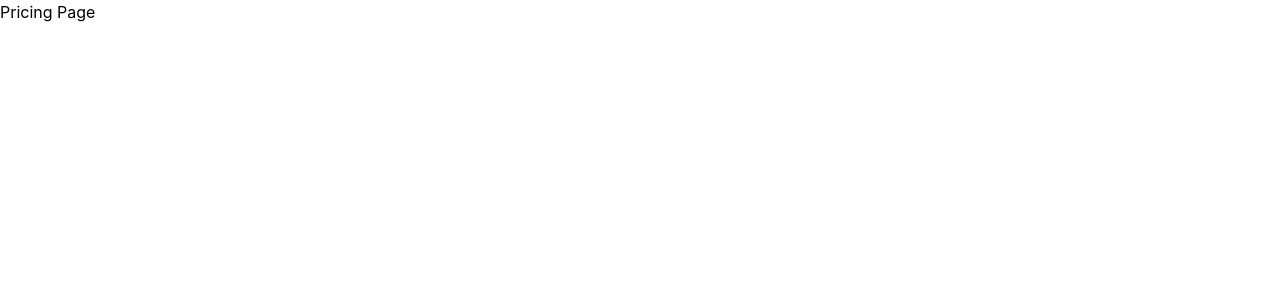
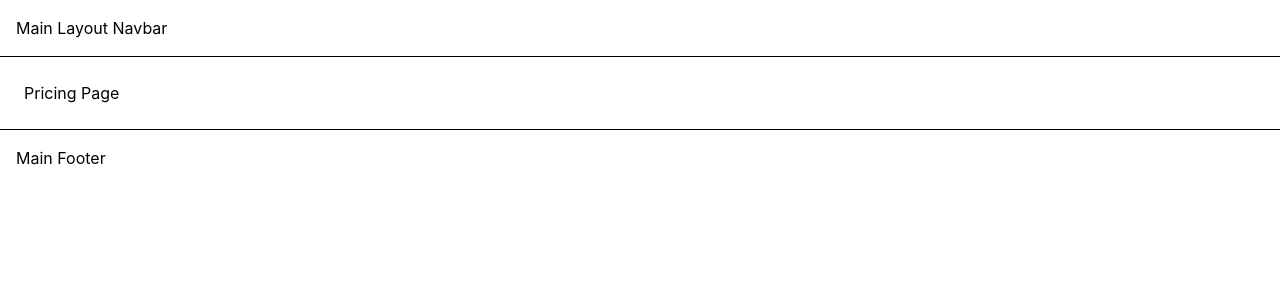
Before and after one commit to Ashu11122000/Dashboard-UI, a React (Vite) app: page /pricing in a window 1280 px wide. Shown: the top 300 px of the page. Built offline with nearby package versions, Linux system fonts and the light colour scheme.

Commit message:
Updated Main, Auth and Dashboard layouts

```diff
--- a/src/layouts/AuthLayout.jsx
+++ b/src/layouts/AuthLayout.jsx
@@ -0,0 +1,13 @@
+import { Outlet } from "react-router-dom";
+
+function AuthLayout() {
+    return (
+    <div className="min-h-screen flex items-center justify-center bg-slate-100">
+        <div className="w-full max-w-md p-8 bg-white rounded-xl shadow-lg">
+            <Outlet />
+        </div>
+    </div>
+    );
+}
+
+export default AuthLayout;
--- a/src/layouts/DashboardLayout.jsx
+++ b/src/layouts/DashboardLayout.jsx
@@ -0,0 +1,26 @@
+import { Outlet } from "react-router-dom";
+
+function DashboardLayout() {
+  return (
+    <div className="min-h-screen flex">
+        {/* Sidebar placeholder */}
+        <aside className="w-64 bg-slate-900 text-white p-6">
+            <h2>Dashboard Sidebar</h2>
+        </aside>
+
+        {/* Main content */}
+        <div className="flex-1">
+            {/* Topbar placeholder */}
+            <header className="p-4 border-b bg-white">
+                <h2>Dashboard Topbar</h2>
+            </header>
+
+            <main className="p-6 bg-slate-50 min-h-[calc(100vh-64px)]">
+                <Outlet />
+            </main>
+        </div>
+    </div>
+    );
+}
+
+export default DashboardLayout;
--- a/src/layouts/MainLayout.jsx
+++ b/src/layouts/MainLayout.jsx
@@ -0,0 +1,23 @@
+import { Outlet } from "react-router-dom";
+
+function MainLayout() {
+    return (
+    <div className="min-h-screen bg-white text-black">
+        {/* Navbar will come later */}
+        <header className="p-4 border-b">
+            <h2>Main Layout Navbar</h2>
+            </header>
+
+            <main className="p-6">
+                <Outlet />
+            </main>
+
+            {/* Footer will come later */}
+            <footer className="p-4 border-t">
+                <p>Main Footer</p>
+            </footer>
+        </div>
+    );
+}
+
+export default MainLayout;
--- a/src/router/AppRouter.jsx
+++ b/src/router/AppRouter.jsx
@@ -1,30 +1,40 @@
 import { BrowserRouter, Routes, Route } from "react-router-dom";
 
+import MainLayout from "../layouts/MainLayout";
+import AuthLayout from "../layouts/AuthLayout";
+import DashboardLayout from "../layouts/DashboardLayout";
+
 import Home from "../pages/Home";
+import Pricing from "../pages/Pricing";
 import Login from "../pages/Login";
 import Signup from "../pages/Signup";
-import Pricing from "../pages/Pricing";
 import Dashboard from "../pages/Dashboard";
 import Settings from "../pages/Settings";
 import NotFound from "../pages/NotFound";
 
 function AppRouter() {
-    return (
+  return (
     <BrowserRouter>
         <Routes>
-            {/* Public routes */}
+            {/* Main Website Layout */}
+            <Route element={<MainLayout />}>
             <Route path="/" element={<Home />} />
             <Route path="/pricing" element={<Pricing />} />
+        </Route>
 
-            {/* Auth routes */}
+        {/* Auth Layout */}
+        <Route element={<AuthLayout />}>
             <Route path="/login" element={<Login />} />
             <Route path="/signup" element={<Signup />} />
+        </Route>
 
-            {/* Dashboard routes */}
+        {/* Dashboard Layout */}
+        <Route element={<DashboardLayout />}>
             <Route path="/dashboard" element={<Dashboard />} />
             <Route path="/settings" element={<Settings />} />
+        </Route>
 
-            {/* 404 route */}
+        {/* 404 */}
             <Route path="*" element={<NotFound />} />
         </Routes>
     </BrowserRouter>
```
